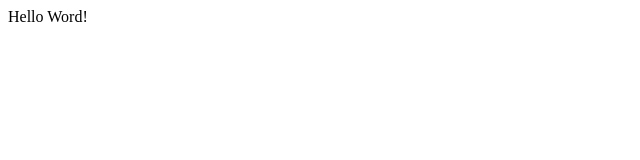
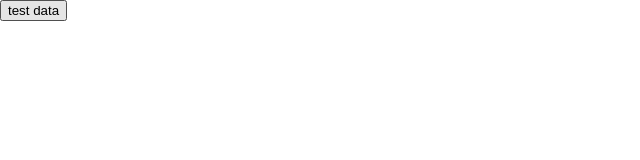
Before and after one commit to KFuczek/frontend-assignment-master, a React app: page / in a window 1280 px wide. Shown: the top 160 px of the page, without its empty margins (0-640 px from the left). Built offline with nearby package versions, Linux system fonts and the light colour scheme.

Commit message:
Add fetch API.

```diff
--- a/package.json
+++ b/package.json
@@ -12,6 +12,7 @@
   "license": "UNLICENSED",
   "devDependencies": {
     "@babel/core": "^7.12.13",
+    "@babel/plugin-transform-runtime": "^7.12.15",
     "@babel/preset-env": "^7.12.13",
     "@babel/preset-react": "^7.12.13",
     "babel-loader": "^8.2.2",
@@ -25,6 +26,7 @@
     "webpack-dev-server": "^3.11.2"
   },
   "dependencies": {
+    "@babel/runtime": "^7.12.13",
     "react": "^17.0.1",
     "react-dom": "^17.0.1"
   }
--- a/src/App.js
+++ b/src/App.js
@@ -1,8 +1,11 @@
 import React from 'react';
+
+import './app.scss';
+import MainPage from './components/MainPage/MainPage';
 
 const App = () => {
     return (
-        <div> Hello Word! </div>
+       <MainPage />
     );
 }
 
--- /dev/null
+++ b/src/api/api.js
@@ -0,0 +1,19 @@
+
+const makeHTTPRequest = async (request) => {
+    const response = await fetch(request);
+
+  if (!response.ok) {
+    const message = `An error has occured: ${response.status}`;
+    throw new Error(message);
+  }
+
+  return await response.json();
+}
+
+export const getDatafromHttpRequest = (request) => {
+    makeHTTPRequest(request).then(data => {
+        console.log('data', data);
+    }).catch(error => {
+        console.log('error', error);
+    });
+}
--- /dev/null
+++ b/src/app.scss
@@ -0,0 +1,6 @@
+body {
+    height: 100vh;
+    box-sizing: border-box;
+    margin: 0;
+    font-family: 'Raleway', sans-serif;
+}
--- /dev/null
+++ b/src/components/MainPage/MainPage.js
@@ -0,0 +1,20 @@
+import React from 'react';
+
+import { getArticleFromServer } from '../../dataHelpers/articleParser';
+import { ArticeleType } from '../../constances/article';
+
+const MainPage = () => {
+
+      const getData = () => {
+            getArticleFromServer(ArticeleType.FASHION);
+            getArticleFromServer(ArticeleType.SPORTS);
+      }
+
+    return (
+        <div>
+        <button onClick = {getData} > test data </button>
+        </div>
+    );
+}
+
+export default MainPage;
--- /dev/null
+++ b/src/constances/article.js
@@ -0,0 +1,4 @@
+export const ArticeleType = {
+    FASHION: 'FASHION',
+    SPORTS: 'SPORTS'
+}
--- /dev/null
+++ b/src/constances/routes.js
@@ -0,0 +1,6 @@
+import { SERVER_ASSRES } from './server';
+
+  export const ServerRoute = {
+      SPORTS: `${SERVER_ASSRES}/articles/sports`,
+      FASHION: `${SERVER_ASSRES}/articles/fashion`,
+  }
--- /dev/null
+++ b/src/constances/server.js
@@ -0,0 +1 @@
+export const SERVER_ASSRES = 'http://localhost:6010';
--- /dev/null
+++ b/src/dataHelpers/articleParser.js
@@ -0,0 +1,15 @@
+import { ServerRoute } from '../constances/routes';
+import { getDatafromHttpRequest } from '../api/api';
+
+export const getArticleFromServer = (articeType) => {
+
+    const request = createRequest(articeType);
+    getDatafromHttpRequest(request);
+
+}
+
+const createRequest = (articeType) => {
+    return new Request(ServerRoute[articeType], {
+        method: 'GET',
+      });
+}
```
Also changed, not shown: .babelrc, 1 other file (tests, documents, lock files or other folders).
